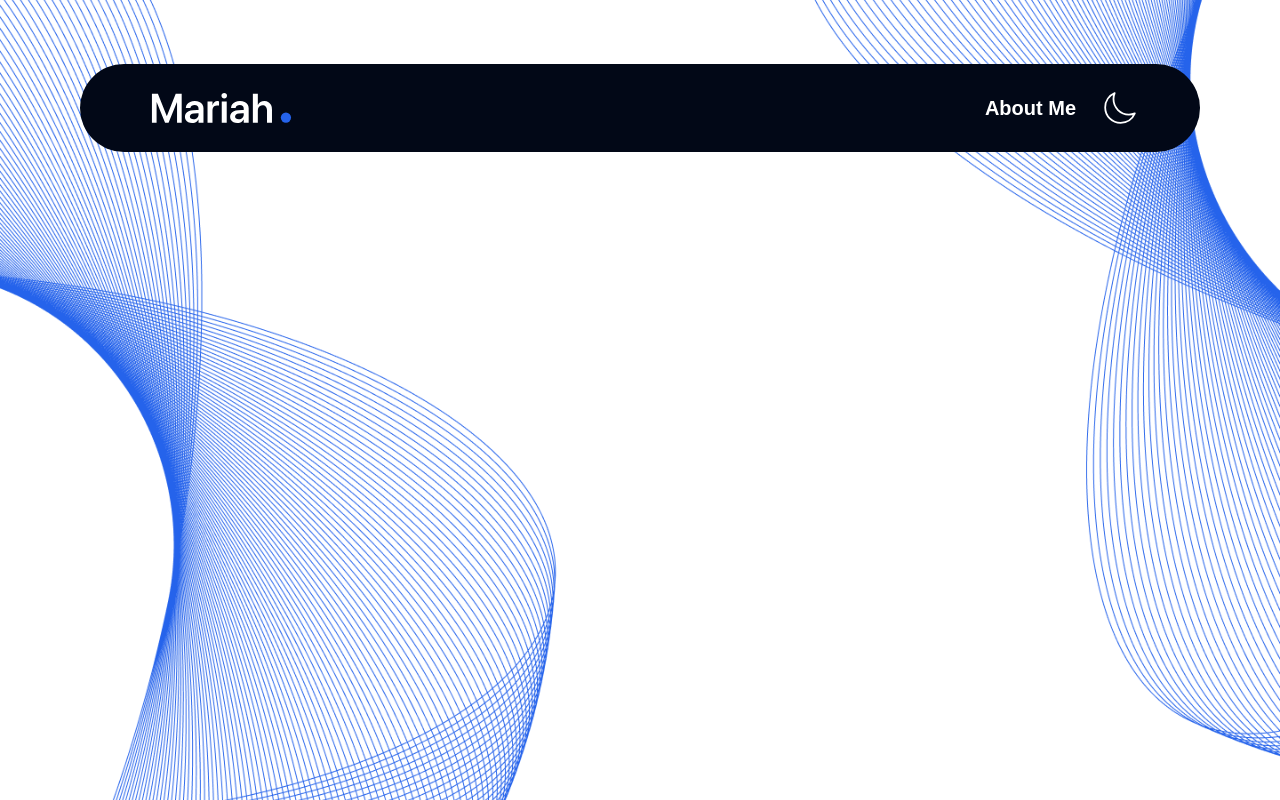
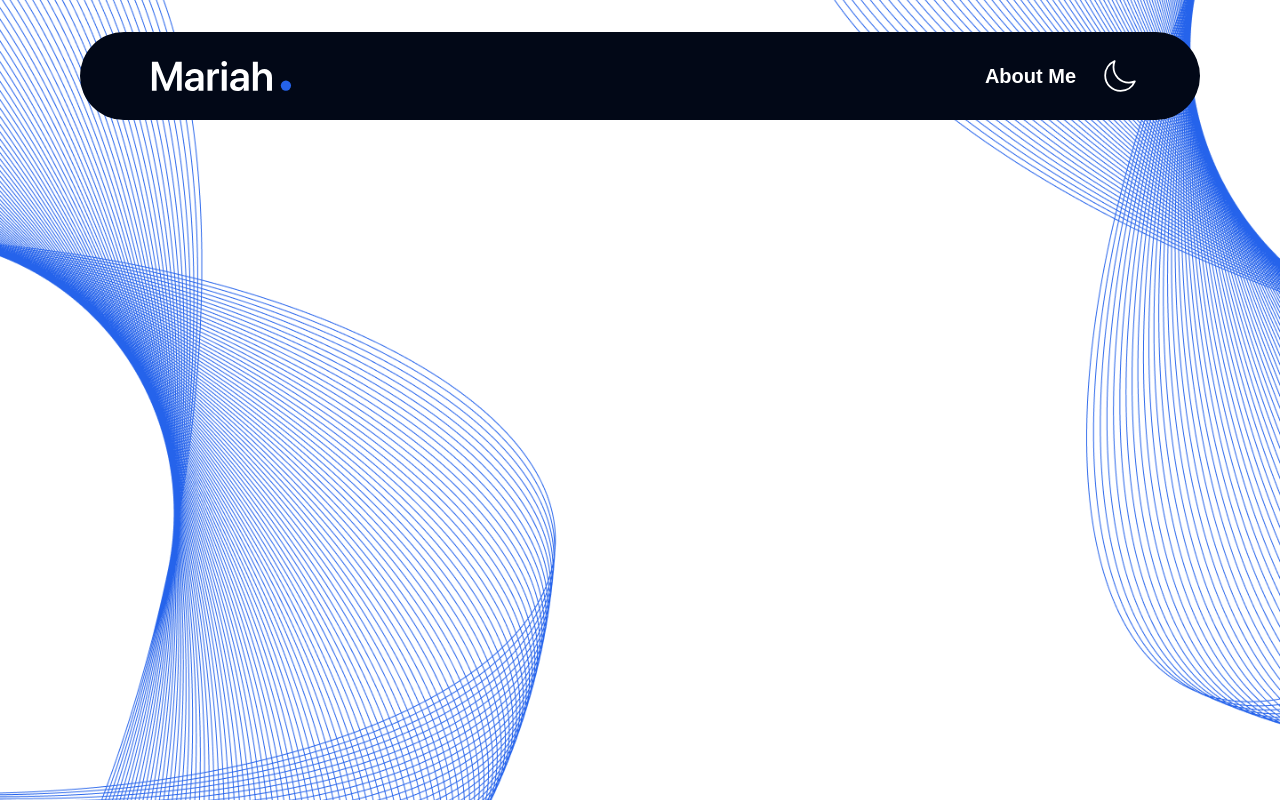
Before and after one commit to MariahSunilAlexiose/portfolio, a Next.js app: page / in a window 1280 px wide. Shown: the top 800 px of the page. Built offline with nearby package versions, Linux system fonts and the light colour scheme; data requests are answered from the project's data file.

Commit message:
Fix: Removed Navbar margin

```diff
--- a/src/components/Navbar.tsx
+++ b/src/components/Navbar.tsx
@@ -14,7 +14,7 @@ const Navbar = () => {
 
   return (
     <header>
-      <nav className="my-8 flex items-center justify-between rounded-full bg-foreground px-6 py-2 md:px-14 md:py-[14px] lg:px-15 lg:py-[17.5px] xl:px-16 xl:py-7">
+      <nav className="flex items-center justify-between rounded-full bg-foreground px-6 py-2 md:px-14 md:py-[14px] lg:px-15 lg:py-[17.5px] xl:px-16 xl:py-7">
         <Link href="/">
           <Image
             src={
```
